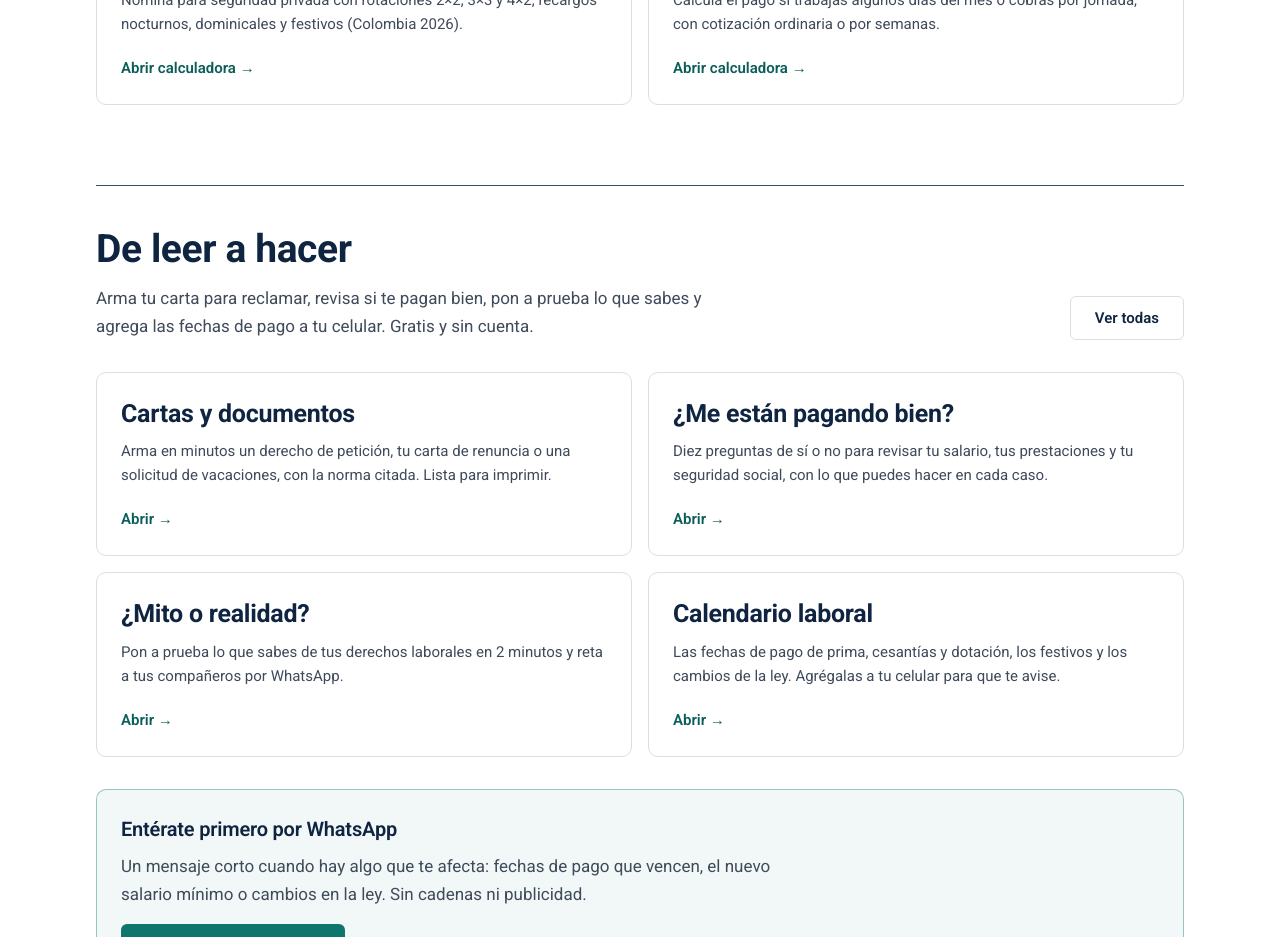
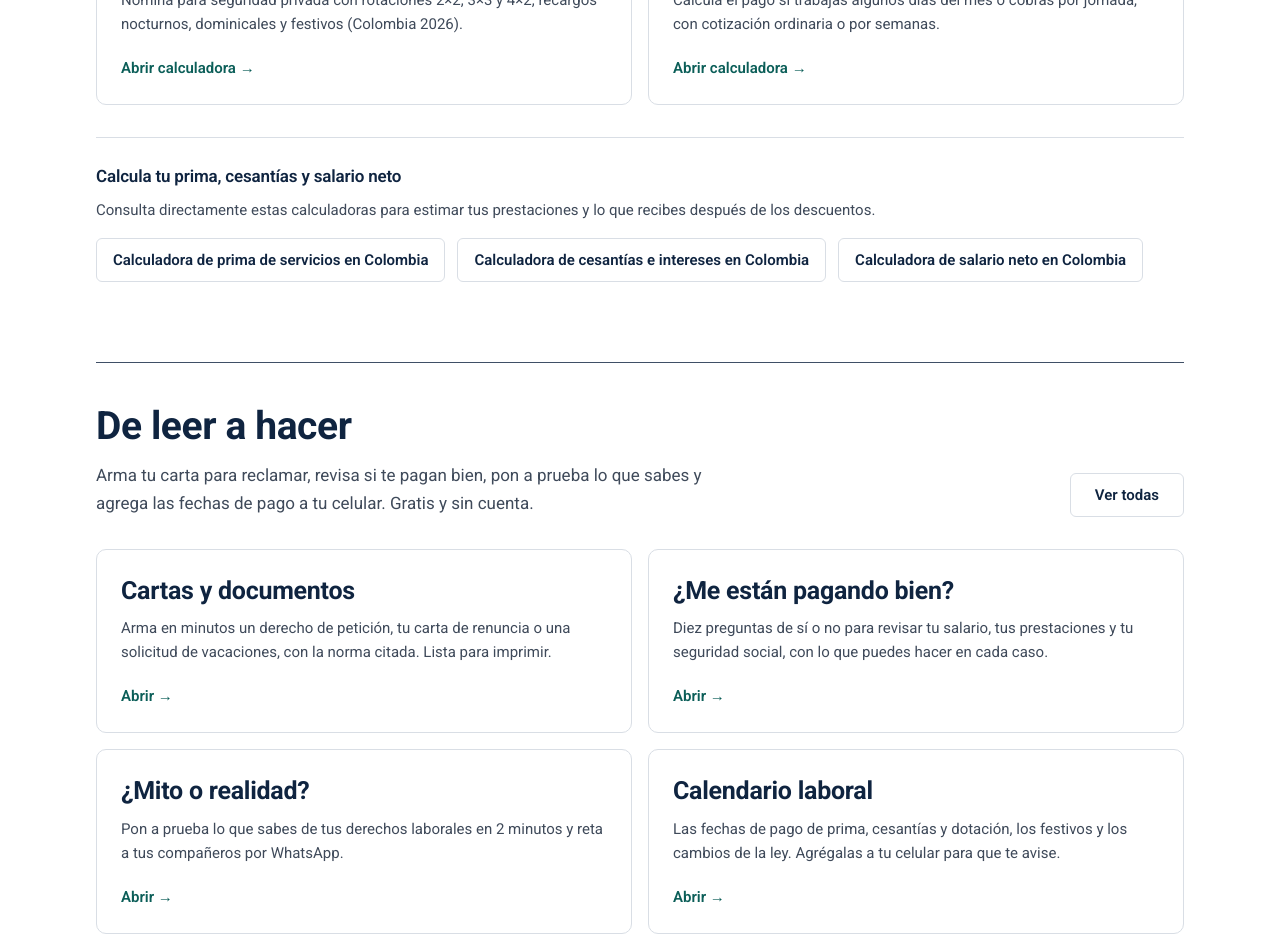
Before and after one commit to Javier0618/Voz-Laboral, a React (Vite) app: page / in a window 1280 px wide. Shown: the part 2340-3277 px from the top of the page. Built offline with nearby package versions, Linux system fonts and the light colour scheme; no server answers; the database is empty.

Commit message:
SEO: dar acceso directo a calculadoras prioritarias desde Inicio

```diff
--- a/src/pages/Home.tsx
+++ b/src/pages/Home.tsx
@@ -348,7 +348,7 @@ function Rights() {
         <ul className="mt-8 grid gap-4 sm:grid-cols-2 lg:grid-cols-3">
           {featured.map((g) => (
             <li key={g.id}>
-              <Link to={`/derechos/${g.slug}`} className="group flex h-full flex-col overflow-hidden rounded-lg border border-line bg-paper transition-colors hover:border-slate">
+              <Link to={`/derechos/${g.slug}/`} className="group flex h-full flex-col overflow-hidden rounded-lg border border-line bg-paper transition-colors hover:border-slate">
                 <GuideCover guide={g} />
                 <span className="flex flex-1 flex-col p-6">
                   <span className="font-serif text-xl leading-snug text-ink group-hover:underline group-hover:decoration-teal/60 group-hover:underline-offset-4">{g.title}</span>
@@ -381,6 +381,9 @@ function Rights() {
 
 function CalculatorsPreview() {
   const featured = CALCULADORAS.slice(0, 4);
+  const prestaciones = CALCULADORAS.filter((c) => [
+    '/calculadoras/prima', '/calculadoras/cesantias', '/calculadoras/salario-neto',
+  ].includes(c.path));
   return (
     <section className="page mt-20" aria-labelledby="calculadoras-inicio">
       <div className="grid gap-6 border-t border-ink/80 pt-10 md:grid-cols-[minmax(0,1fr)_auto] md:items-end md:gap-12">
@@ -403,6 +406,17 @@ function CalculatorsPreview() {
           </li>
         ))}
       </ul>
+      <div className="mt-8 border-t border-line pt-6">
+        <h3 className="font-sans text-base font-semibold text-ink">Calcula tu prima, cesantías y salario neto</h3>
+        <p className="mt-2 text-sm text-slate">Consulta directamente estas calculadoras para estimar tus prestaciones y lo que recibes después de los descuentos.</p>
+        <ul className="mt-4 flex flex-wrap gap-3">
+          {prestaciones.map((c) => (
+            <li key={c.path}>
+              <Link to={`${c.path}/`} className="btn-secondary">{c.title}</Link>
+            </li>
+          ))}
+        </ul>
+      </div>
     </section>
   );
 }
```
